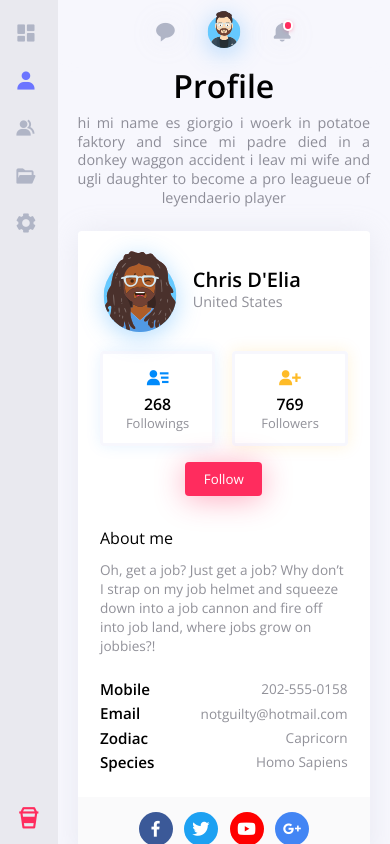
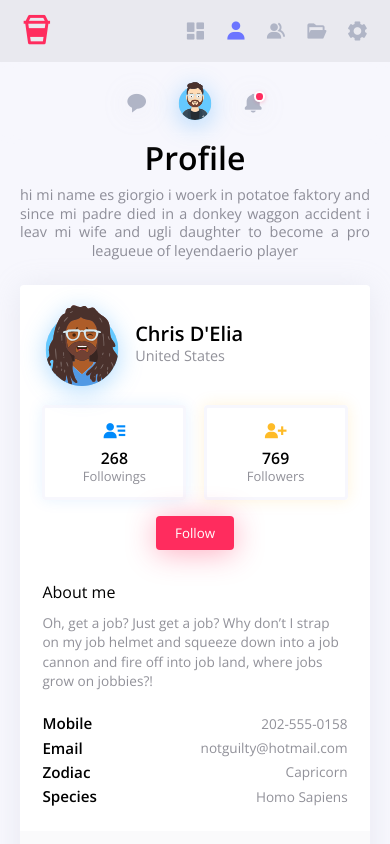
Before and after one commit to Mat2ja/moka-user-profile, a website: page index.html in a window 390 px wide. Drawn offline with nearby package versions, Linux system fonts and the light colour scheme.

Commit message:
built navbar for mobile layout :hammer:

```diff
--- a/index.html
+++ b/index.html
@@ -25,7 +25,7 @@
     <body>
         <div class="wrapper">
             <aside class="aside">
-                <div class="aside__logo">
+                <div class="aside__logo" title="white girl energy">
                     <i class='bx bx-coffee-togo aside__logo--icon'></i>
                     <span class="aside__logo--text">Moka</span>
                 </div>
@@ -271,7 +271,7 @@
                                     </p>
                                 </div>
                             </div>
-                            <button class="btn btn--purple timeline__btn">See More <i class='bx bxs-chevron-down'></i></button>
+                            <button class="btn btn--no-outline timeline__btn">See More <i class='bx bxs-chevron-down'></i></button>
                         </div>
                         <div class="profile__friends profile-friends">
                             <div class="profile__category">
--- a/sass/_aside.scss
+++ b/sass/_aside.scss
@@ -2,7 +2,6 @@
 	flex: 0 0 16vw;
 	max-width: 26rem;
 
-	// background: hsla(240, 16%, 93%, .5);
 	background: var(--bg-aside);
 	backdrop-filter: blur(4px);
 	height: 100vh;
@@ -14,6 +13,12 @@
 	@include respond(lg) {
 		max-width: max-content;
 		padding: 1rem 0;
+	}
+
+	@include respond(sm) {
+		flex-direction: row;
+		max-width: 100vw;
+		padding: 0 1.2em;
 	}
 
 	&__logo {
@@ -32,6 +37,12 @@
 			margin-top: auto;
 		}
 
+		@include respond(sm) {
+			order: -1;
+			margin-top: 0;
+			padding: 0;
+		}
+
 		&--icon {
 			position: relative;
 			top: -2px;
@@ -44,6 +55,11 @@
 
 			@include respond(lg) {
 				font-size: 1.6em;
+				align-items: center;
+			}
+
+			@include respond(sm) {
+				font-size: 2.2em;
 			}
 		}
 
@@ -59,6 +75,7 @@
 }
 
 .nav {
+	flex: 1;
 	&__category {
 		padding-left: 3.75rem;
 		margin-bottom: 1.6em;
@@ -77,8 +94,20 @@
 		}
 	}
 
+	@include respond(sm) {
+		display: flex;
+		justify-content: flex-end;
+	}
+
 	&__list {
 		list-style-type: none;
+		display: flex;
+		flex-direction: column;
+
+		@include respond(sm) {
+			flex-direction: row;
+			align-items: center;
+		}
 	}
 	&__item {
 	}
@@ -121,6 +150,10 @@
 				display: none;
 			}
 		}
+		@include respond(sm) {
+			margin: 0 .5em;
+			border-radius: $border-radius;
+		}
 
 		i {
 			margin-right: 0.75em;
--- a/sass/_btn.scss
+++ b/sass/_btn.scss
@@ -30,6 +30,12 @@
 			box-shadow: $shadow-purple-2;
 		}
 	}
+
+	&--no-outline {
+		background: transparent;
+		box-shadow: none;
+		color: var(--purple);
+	}
 }
 
 i {
--- a/sass/_home.scss
+++ b/sass/_home.scss
@@ -2,6 +2,11 @@
 	display: flex;
 	background: var(--bg);
 	height: 100vh;
+
+	/* navbar on top */
+	@include respond(sm) {
+		flex-direction: column;
+	}
 }
 
 .main {
@@ -47,10 +52,10 @@
 		justify-content: center;
 		padding-left: 0;
 		padding-right: 0;
+		position: absolute;
+		margin-top: .4em;
 	}
 
-	i {
-	}
 	&__photo img {
 		width: 36px;
 		filter: $filter-shadow-blue;
--- a/sass/_mixins.scss
+++ b/sass/_mixins.scss
@@ -2,8 +2,8 @@ $bp-xxl: 1400px; /* 1200px */
 $bp-xl: 1160px; /* 1200px */
 $bp-lg: 980px; /* 960px */
 $bp-md: 780px; /* 760px */
-$bp-sm: 600px;
-$bp-xs: 530px;
+$bp-sm: 640px;
+$bp-xs: 440px;
 $bp-xxs: 390px;
 
 @mixin respond($breakpoint) {
--- a/sass/_profile-friends.scss
+++ b/sass/_profile-friends.scss
@@ -24,9 +24,13 @@
 			grid-template-columns: repeat(6, 1fr);
 			gap: 0.4em;
 		}
+		@include respond(xs) {
+			grid-template-columns: repeat(4,1fr);
+		}
 
 		img {
 			max-width: 100%;
+			cursor: pointer;
 			filter: $filter-shadow-blue;
 
 			@include respond(md) {
--- a/sass/_profile.scss
+++ b/sass/_profile.scss
@@ -1,6 +1,7 @@
 .profile {
 	padding: 5.5rem;
 	padding-top: 0;
+	position: relative;
 
 	@include respond(xl) {
 		padding: 5rem 3rem;
@@ -10,6 +11,7 @@
 	@include respond(sm) {
 		padding: 5rem 2rem;
 		padding-top: 0;
+		margin-top: 8rem;
 	}
 
 	.heading-1 {
@@ -37,6 +39,9 @@
 		}
 
 		@include respond(sm) {
+			margin-left: auto;
+			margin-right: auto;
+
 			text-align: justify;
 			text-align-last: center;
 			// overflow: hidden;
--- a/sass/_timeline.scss
+++ b/sass/_timeline.scss
@@ -107,16 +107,13 @@
 	&__btn {
 		width: max-content;
 		margin: auto;
-		background: transparent;
-		box-shadow: none;
-		color: var(--purple);
+
 		transition: all 250ms;
 
 		display: flex;
 		align-items: center;
 
 		&:hover {
-			box-shadow: none;
 			color: var(--pink);
 
 			i {
@@ -125,7 +122,7 @@
 		}
 
 		i {
-			color: var(--purple);
+			color: currentColor;
 			margin-left: .3em;
 		}
 	}
```
Also changed, not shown: css/style.css.
